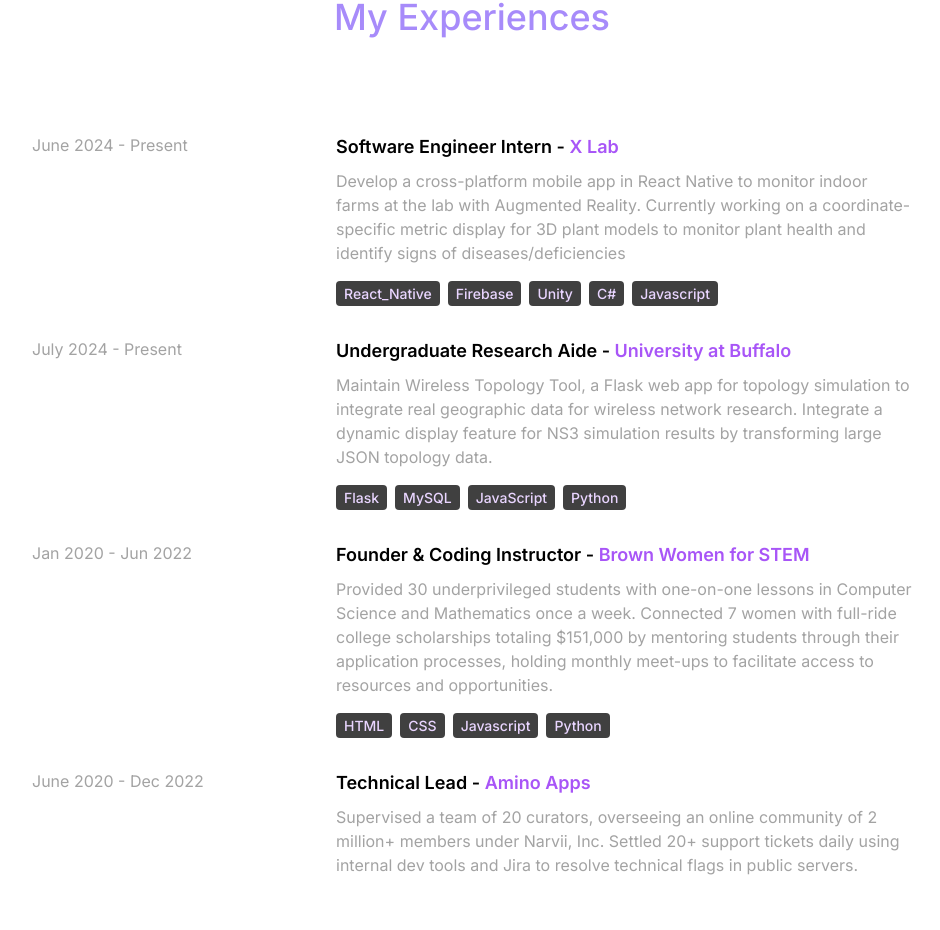
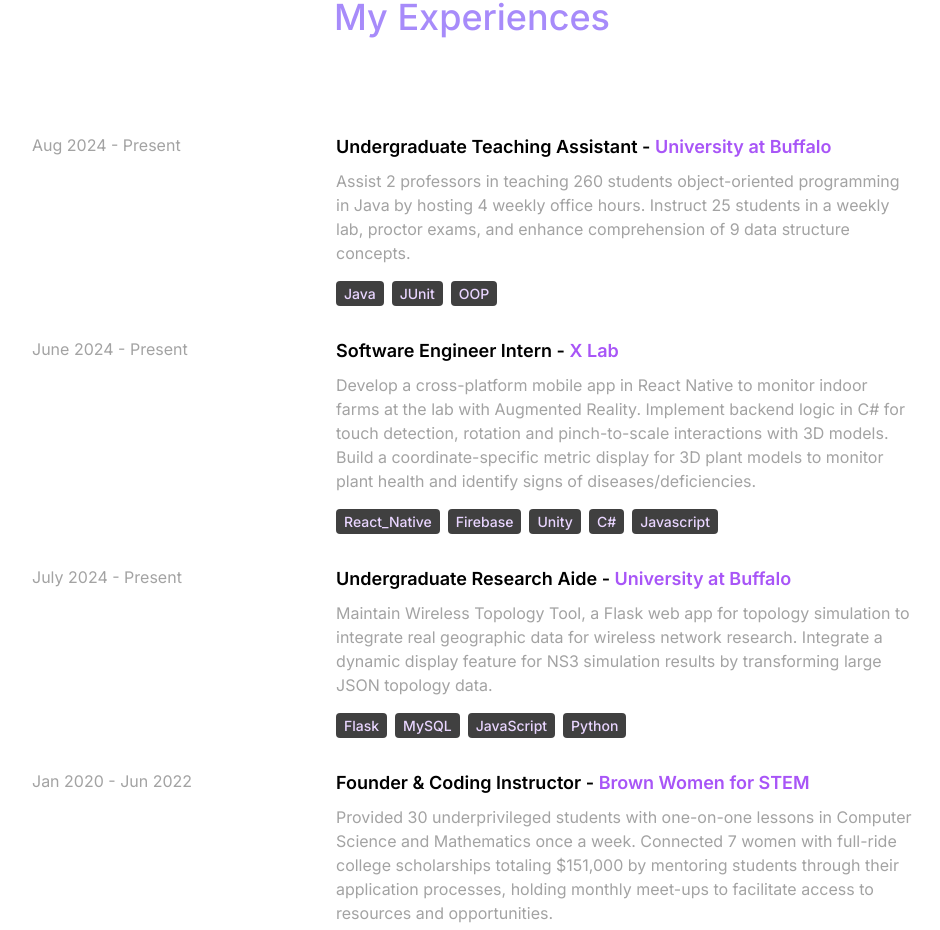
Before and after one commit to mafruhamanal/frontend-app, a React (Create React App) app in the folder client/: page / in a window 1280 px wide. Shown: the part 1797-2727 px from the top of the page, without its empty margins (168-1108 px from the left). Built offline with nearby package versions, Linux system fonts and the light colour scheme.

Commit message:
add content

```diff
--- a/client/src/constants/index.js
+++ b/client/src/constants/index.js
@@ -11,10 +11,18 @@
 
 export const EXPERIENCES = [
   {
+    year: "Aug 2024 - Present",
+    role: "Undergraduate Teaching Assistant",
+    company: "University at Buffalo",
+    description:
+      "Assist 2 professors in teaching 260 students object-oriented programming in Java by hosting 4 weekly office hours. Instruct 25 students in a weekly lab, proctor exams, and enhance comprehension of 9 data structure concepts.",
+    technologies: ["Java", "JUnit", "OOP"],
+  },
+  {
     year: "June 2024 - Present",
     role: "Software Engineer Intern",
     company: "X Lab",
-    description: `Develop a cross-platform mobile app in React Native to monitor indoor farms at the lab with Augmented Reality. Currently working on a coordinate-specific metric display for 3D plant models to monitor plant health and identify signs of diseases/deficiencies`,
+    description: `Develop a cross-platform mobile app in React Native to monitor indoor farms at the lab with Augmented Reality. Implement backend logic in C# for touch detection, rotation and pinch-to-scale interactions with 3D models. Build a coordinate-specific metric display for 3D plant models to monitor plant health and identify signs of diseases/deficiencies.`,
     technologies: ["React_Native", "Firebase", "Unity", "C#", "Javascript"],
   },
   {
```
